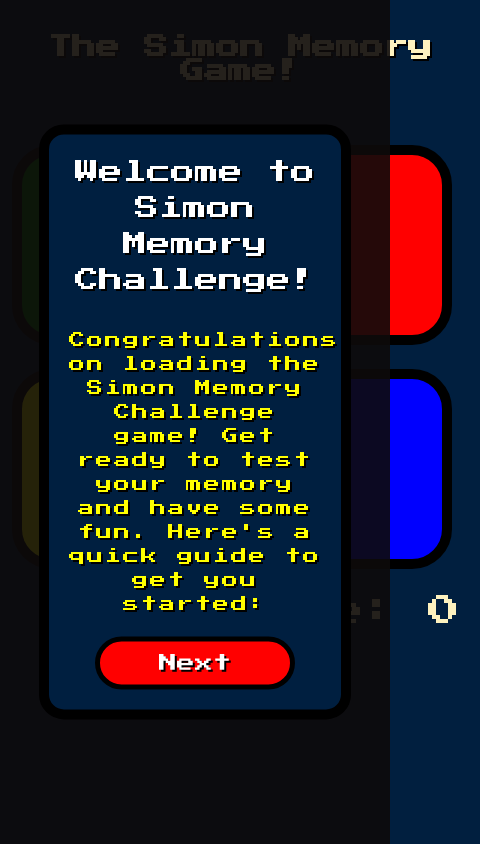
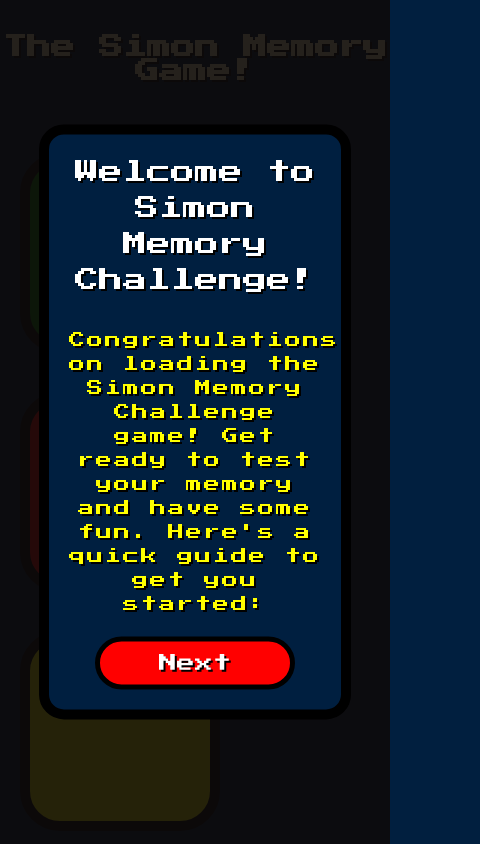
Before and after one commit to Finney06/Simon-Game-v2.0, a plain HTML site: page index.html in a window 390 px wide. Shown: the top 844 px of the page, 480 px wide, since content can reach past the window. Drawn offline with nearby package versions, Linux system fonts and the light colour scheme.

Commit message:
Update styles.css

```diff
--- a/styles.css
+++ b/styles.css
@@ -137,7 +137,7 @@ ul {
 
 @media (max-width: 480px) {
 body {
-  min-width: 480px;
+  max-width: 480px;
 }
 
   #level-title {
```
